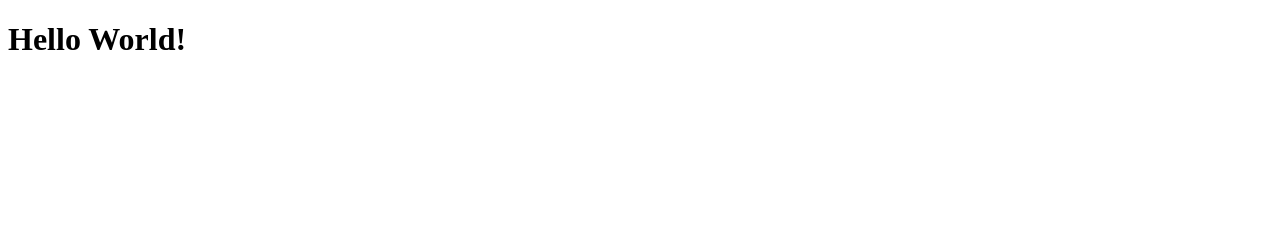
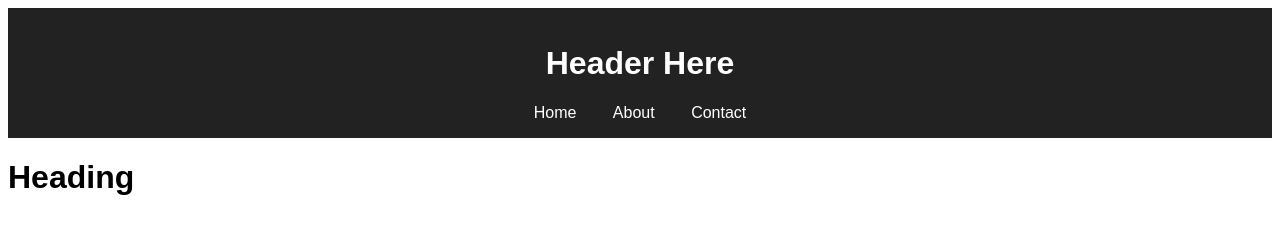
Before and after one commit to 0AliceJ/tnh2025, a plain HTML site: page index.html in a window 1280 px wide. Drawn offline with Linux system fonts and the light colour scheme.

Commit message:
added header + styled header

```diff
--- a/index.html
+++ b/index.html
@@ -2,9 +2,19 @@
 <html>
     <head>
         <title>My Website</title>
+        <link rel="stylesheet" href="style.css">
     </head>
     <body>
-        <h1>Hello World!</h1>
+        <header>
+            <h1>Header Here</h1>
+            <nav>
+                <a href="#">Home</a>
+                <a href="#">About</a>
+                <a href="#">Contact</a>
+            </nav>
+        </header>
+
+        <h1>Heading</h1>
     </body>
 
 </html>
--- a/style.css
+++ b/style.css
@@ -0,0 +1,14 @@
+body {
+    font-family: Arial, sans-serif;
+}
+header {
+    background: #222;
+    color: #fff; /*text color*/
+    padding: 1em;
+    text-align: center;
+}
+header nav a { /*links in nav, in header*/
+    color: #fff;
+    margin: 0 1em;
+    text-decoration: none;
+}
```
